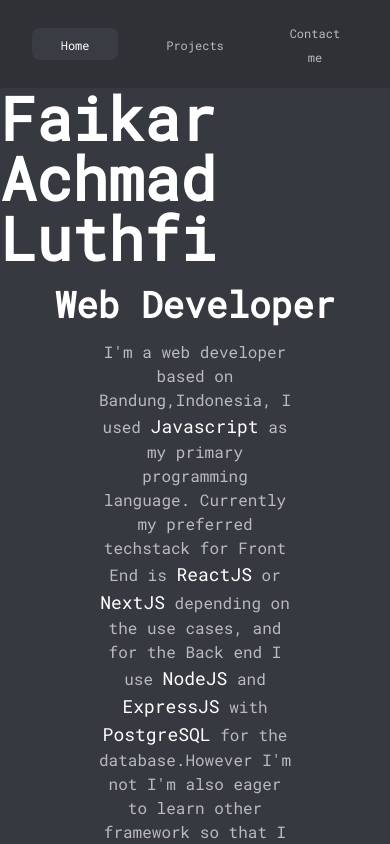
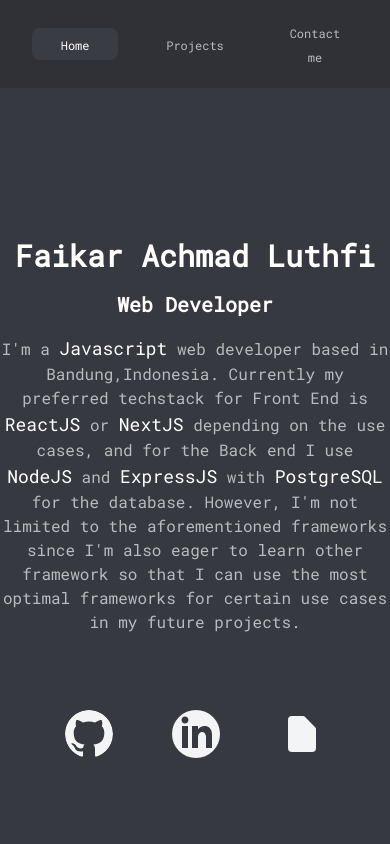
Before and after one commit to faluthfi/portofolio-vercel, a Next.js app: page / in a window 390 px wide. Shown: the top 844 px of the page. Built offline with nearby package versions, Linux system fonts and the light colour scheme.

Commit message:
fix index text and responsive

```diff
--- a/pages/index.js
+++ b/pages/index.js
@@ -18,10 +18,10 @@ export default function Home() {
     <Fragment>
       <div className='h-full min-h-screen flex w-full justify-center  items-center bg-dsbg text-dsfont'>
         <div className='flex flex-col justify-center items-center  max-h-2/4 max-w-2/4 sm:w-screen md:w-screen animate-fade-in-down'>
-          <h1 className='mb-4 font-bold text-white text-6xl'>Faikar Achmad Luthfi</h1>
-          <h2 className='mb-4 font-semibold text-white text-4xl'>Web Developer</h2>
-          <div className='font-normal mx-5 flex items-center justify-center text-center w-1/2'>
-            <p>I'm a web developer based on Bandung,Indonesia, I used <strong className='font-medium text-white text-lg'>Javascript</strong> as my primary programming language. Currently my preferred techstack for Front End is <strong className='font-medium text-white text-lg'>ReactJS</strong>  or <strong className='font-medium text-white text-lg'>NextJS</strong>  depending on the use cases, and for the Back end I use <strong className='font-medium text-white text-lg'>NodeJS</strong> and <strong className='font-medium text-white text-lg'>ExpressJS</strong> with <strong className='font-medium text-white text-lg'>PostgreSQL</strong> for the database.However I'm not I'm also eager to learn other framework so that I can use the most optimal frameworks for certain use cases in my future projects.</p>
+          <h1 className='mb-4 font-bold text-white text-6xl sm:text-3xl sm:text-center sm:mt-10'>Faikar Achmad Luthfi</h1>
+          <h2 className='mb-4 font-semibold text-white text-4xl sm:text-xl'>Web Developer</h2>
+          <div className='font-normal mx-5 flex items-center justify-center text-center w-1/2 sm:w-screen sm:text-center sm:break-words'>
+            <p>I'm a <strong className='font-medium text-white text-lg'>Javascript</strong> web developer based in Bandung,Indonesia. Currently my preferred techstack for Front End is <strong className='font-medium text-white text-lg'>ReactJS</strong>  or <strong className='font-medium text-white text-lg'>NextJS</strong>  depending on the use cases, and for the Back end I use <strong className='font-medium text-white text-lg'>NodeJS</strong> and <strong className='font-medium text-white text-lg'>ExpressJS</strong> with <strong className='font-medium text-white text-lg'>PostgreSQL</strong> for the database. However, I'm not limited to the aforementioned frameworks since I'm also eager to learn other framework so that I can use the most optimal frameworks for certain use cases in my future projects.</p>
           </div>
           <div className='flex flex-row mt-10'>
             <IndexIcon path={github} link={'https://github.com/faluthfi'} tooltip={'Github'} />
```
